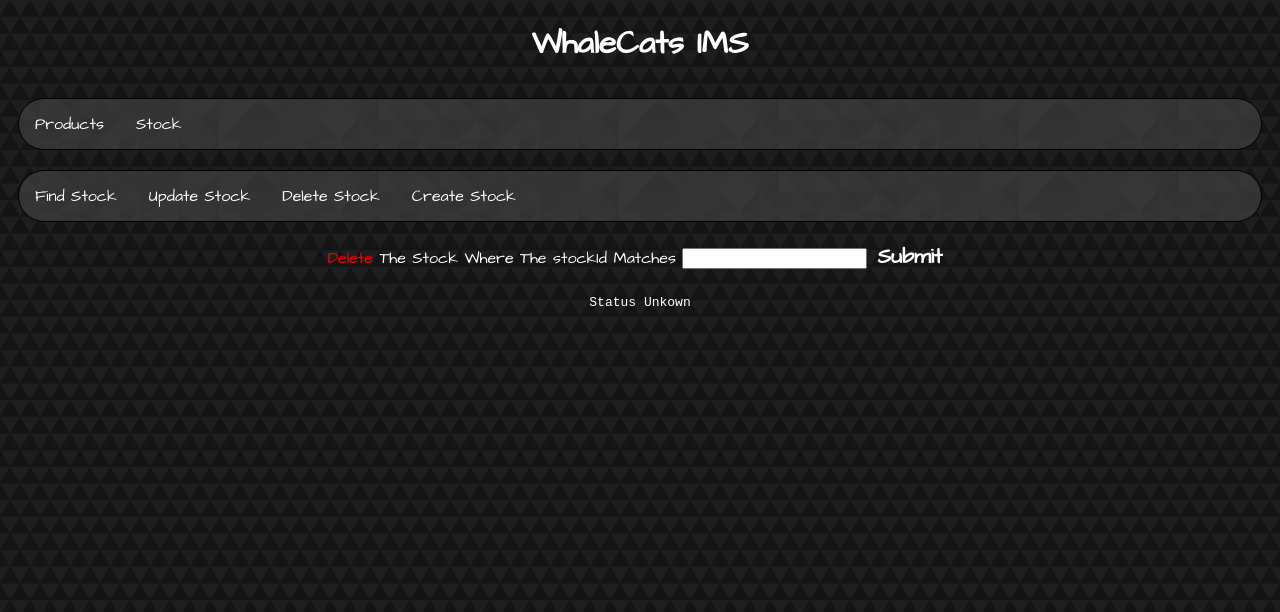
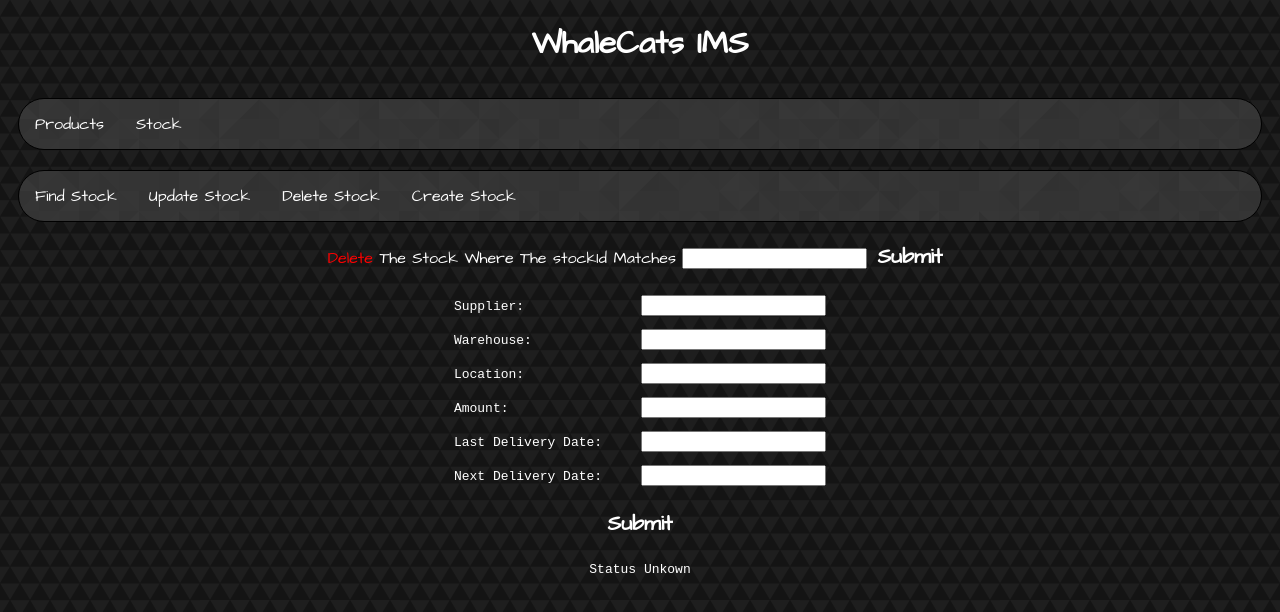
Before and after one commit to James-Ingram/IndividualReactProject, a React (Create React App) app: page /DeleteStock in a window 1280 px wide. Shown: the top 612 px of the page. Built offline with nearby package versions, Linux system fonts and the light colour scheme.

Commit message:
Added Stock Update Functionality

```diff
--- a/src/components/stock/DeleteStock.js
+++ b/src/components/stock/DeleteStock.js
@@ -34,6 +34,13 @@ class DeleteStock extends Component {
                             id="stockDeleteInput" type="text" maxLength="20" onChange={this.onChange}/>
                         <button id="button" type="button" onClick={this.deleteStock}>Submit</button>
                     </div>
+                    <pre>Supplier:		<input id="stockSupplierInput" type="text" maxLength="20" onChange={this.onChangeSupplier} /></pre>
+                    <pre>Warehouse:		<input id="stockWarehouseInput" type="text" maxLength="20" onChange={this.onChangeWarehouse} /></pre>
+                    <pre>Location:		<input id="stockLocationInput" type="text" maxLength="20" onChange={this.onChangeLocation} /></pre>
+                    <pre>Amount:			<input id="stockAmountInput" type="text" maxLength="5" onChange={this.onChangeAmount} /></pre>
+                    <pre>Last Delivery Date:	<input id="stockLastDateInput" type="text" maxLength="10" onChange={this.onChangeLast} /></pre>
+                    <pre>Next Delivery Date:	<input id="stockNextDateInput" type="text" maxLength="20" onChange={this.onChangeNext} /></pre>
+                    <button id="button" type="button" onClick={this.updateStock}>Submit</button>
                     <MessageDisplay
                         message={this.state.data}
                     />
--- a/src/components/stock/UpdateStock.js
+++ b/src/components/stock/UpdateStock.js
@@ -1,14 +1,149 @@
 import React, { Component } from 'react';
 import Stock from '../Stock.js';
 import '../../App.css';
+import axios from 'axios';
 class UpdateStock extends Component {
+    constructor(props) {
+        super(props);
+        this.state = {
+            data:"",
+            input: "",
+            createInput: {
+                supplier: "",
+                warehouse: "",
+                location: "",
+                amount: "",
+                lastDeliveryDate: "",
+                nextDeliveryDate: ""
+            },
+        }
+    }
+    validateNum(val) {
+        for (let i = 0; i < val.length; i++) {
+            console.log()
+            if (val.charCodeAt(i) < 48 || val.charCodeAt(i) > 57) {
+                return false;
+            }
+        }
+        return true;
+    };
+    updateStock = () => {
+        if (!this.validateNum(this.state.createInput.amount)) {
+            alert("Amount Input Contains Non-Numeric Values!")
+            return;
+        }
+        if (this.state.createInput.supplier === "") {
+            alert("One Of The Required Fields Is Empty!");
+            return;
+        } else if (this.state.createInput.warehouse === "") {
+            alert("One Of The Required Fields Is Empty!");
+            return;
+        } else if (this.state.createInput.location === "") {
+            alert("One Of The Required Fields Is Empty!");
+            return;
+        } else if (this.state.createInput.amount === "") {
+            alert("One Of The Required Fields Is Empty!");
+            return;
+        } else if (this.state.createInput.lastDeliveryDate === "") {
+            alert("One Of The Required Fields Is Empty!");
+            return;
+        } else if (this.state.createInput.nextDeliveryDate === "") {
+            alert("One Of The Required Fields Is Empty!");
+            return;
+        }
+        axios.put(`http://35.189.68.32:8080/JamesIndividualProject/api/stock/createStock/${this.state.input}`, {
+            "supplier": this.state.createInput.supplier,
+            "warehouse": this.state.createInput.warehouse,
+            "location": this.state.createInput.location,
+            "amount": this.state.createInput.amount,
+            "lastDeliveryDate": this.state.createInput.lastDeliveryDate,
+            "nextDeliveryDate": this.state.createInput.nextDeliveryDate
+        })
+    }
+    onChange = (e) => {
+        this.setState({ input: e.target.value });
+    }
+    onChangeSupplier = (a) => {
+        this.setState({
+            createInput: {
+                supplier: a.target.value,
+                warehouse: this.state.createInput.warehouse,
+                location: this.state.createInput.location,
+                amount: this.state.createInput.amount,
+                nextDeliveryDate: this.state.createInput.nextDeliveryDate,
+                lastDeliveryDate: this.state.createInput.lastDeliveryDate
+            }
+        })
+    }
+
+    onChangeWarehouse = (a) => {
+        this.setState({
+            createInput: {
+                supplier: this.state.createInput.supplier,
+                warehouse: a.target.value,
+                location: this.state.createInput.location,
+                amount: this.state.createInput.amount,
+                nextDeliveryDate: this.state.createInput.nextDeliveryDate,
+                lastDeliveryDate: this.state.createInput.lastDeliveryDate
+            }
+        })
+    }
+    onChangeLocation = (a) => {
+        this.setState({
+            createInput: {
+                supplier: this.state.createInput.supplier,
+                warehouse: this.state.createInput.warehouse,
+                location: a.target.value,
+                amount: this.state.createInput.amount,
+                nextDeliveryDate: this.state.createInput.nextDeliveryDate,
+                lastDeliveryDate: this.state.createInput.lastDeliveryDate
+            }
+        })
+    }
+    onChangeAmount = (a) => {
+        this.setState({
+            createInput: {
+                supplier: this.state.createInput.supplier,
+                warehouse: this.state.createInput.warehouse,
+                location: this.state.createInput.location,
+                amount: a.target.value,
+                nextDeliveryDate: this.state.createInput.nextDeliveryDate,
+                lastDeliveryDate: this.state.createInput.lastDeliveryDate
+            }
+        })
+    }
+    onChangeLast = (a) => {
+        this.setState({
+            createInput: {
+                supplier: this.state.createInput.supplier,
+                warehouse: this.state.createInput.warehouse,
+                location: this.state.createInput.location,
+                amount: this.state.createInput.amount,
+                nextDeliveryDate: this.state.createInput.nextDeliveryDate,
+                lastDeliveryDate: a.target.value
+            }
+        })
+    }
+    onChangeNext = (a) => {
+        this.setState({
+            createInput: {
+                supplier: this.state.createInput.supplier,
+                warehouse: this.state.createInput.warehouse,
+                location: this.state.createInput.location,
+                amount: this.state.createInput.amount,
+                nextDeliveryDate: a.target.value,
+                lastDeliveryDate: this.state.createInput.lastDeliveryDate
+            }
+        })
+    }
     render() {
         return (
             <div>
                 <Stock />
                 <div
                     id="stockUpdate">What Do You Want To <span style={{ color: "#ffff00" }}>Update</span>?
-	            </div>
+                    <pre>Enter The StockID Of The Stock To Update <input id="updateInput" type="text" maxLength="20" onChange={this.onChange} /> </pre>
+                    </div>
             </div>
         );
     }
```
